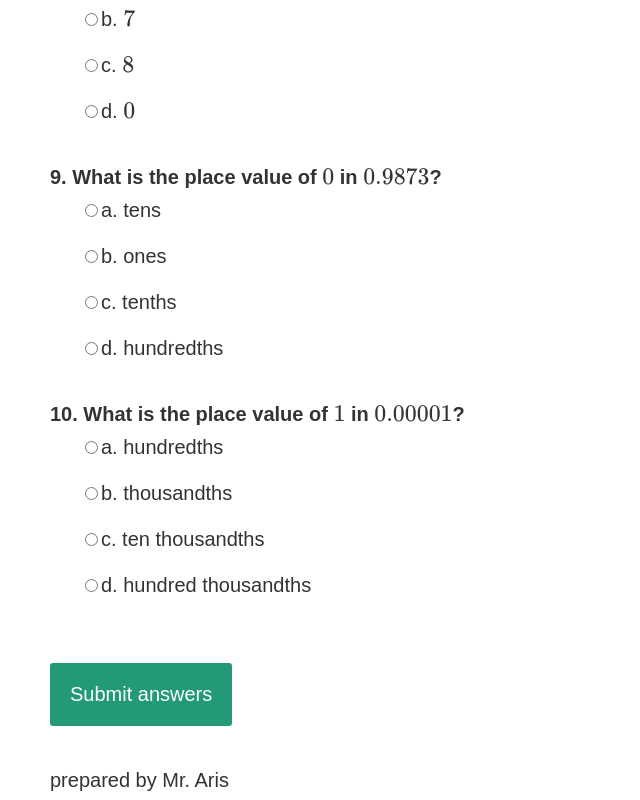
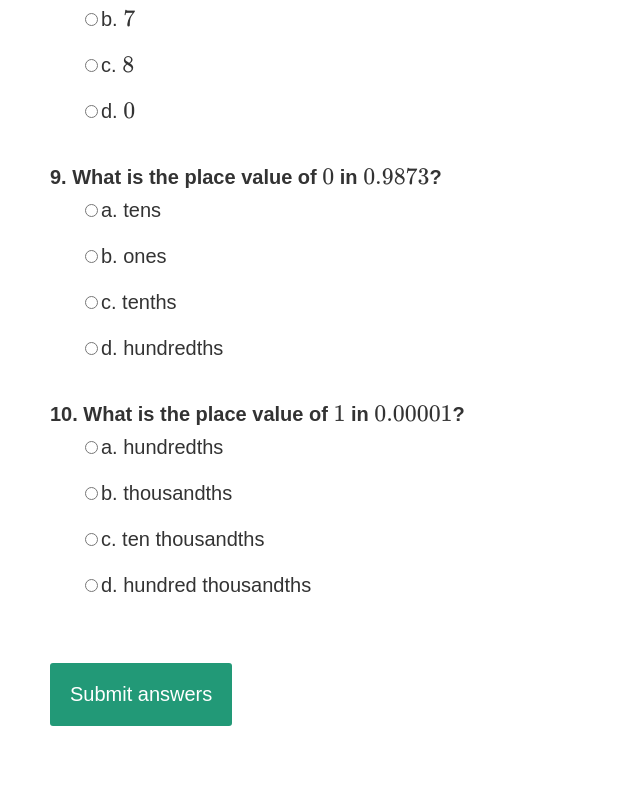
Before and after one commit to aristotleinigo9/01.01.PlaceValue, a plain HTML site: page index.html in a window 1280 px wide. Shown: the part 2091-2891 px from the top of the page, without its empty margins (0-640 px from the left). After the commit the page ends 2845 px from the top, so only its background shows below. Drawn offline with nearby package versions, Linux system fonts and the light colour scheme.

Commit message:
Update index.html

```diff
--- a/index.html
+++ b/index.html
@@ -19,8 +19,6 @@
 	<div id="results"></div>
 
 	<script type="text/javascript" src = 'myscript.js'></script>
-	<br>
-	<footer>prepared by Mr. Aris</footer>
 
 </body>
 </html>
```
